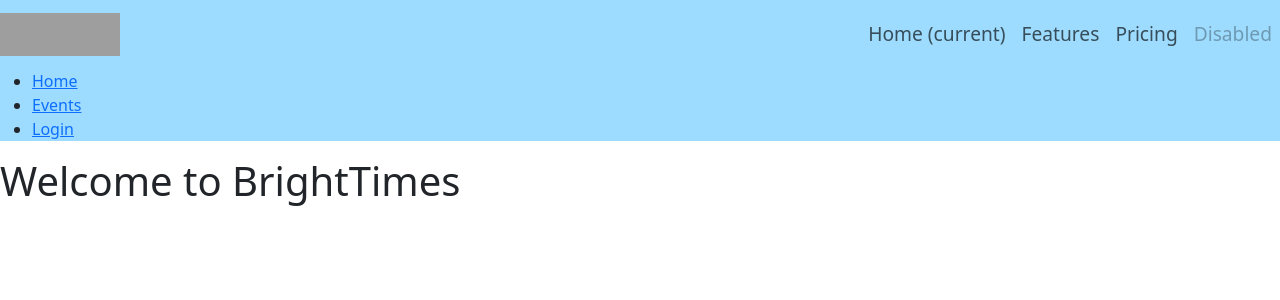
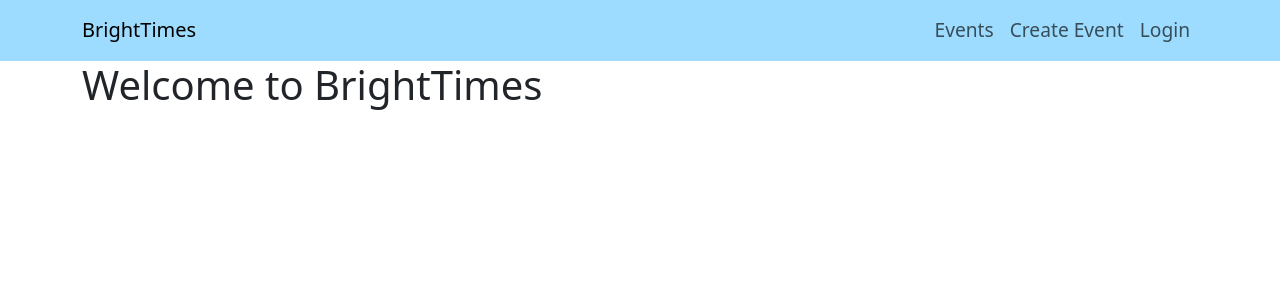
Before and after one commit to avabellaw/bright-times, a Django app: page / in a window 1280 px wide. Shown: the top 300 px of the page. Run offline with Django 5.2, Linux system fonts and the light colour scheme; parts of the project's set-up code (start-up, migrations or seed data) failed here and were passed over; grey boxes are pictures that could not be loaded.

Commit message:
Add container on homepage + nav bar items in base

```diff
--- a/home/templates/home/index.html
+++ b/home/templates/home/index.html
@@ -1,5 +1,11 @@
 {% extends 'base.html' %}
 
 {% block content %}
-    <h1>Welcome to BrightTimes</h1>
+    <div class="container">
+        <div class="row">
+            <div class="col">
+                <h1>Welcome to BrightTimes</h1>
+            </div>
+        </div>
+    </div>
 {% endblock %}
--- a/templates/base.html
+++ b/templates/base.html
@@ -1,5 +1,4 @@
 {% load static %}
-
 <!DOCTYPE html>
 <html lang="en">
     <head>
@@ -7,52 +6,57 @@
         <meta name="viewport" content="width=device-width, initial-scale=1.0">
         <meta name="description" content="Find your event today!">
         <meta name="keywords" content="Event ticket concert online gig fun people">
-
         <!-- Bootstrap CSS -->
-        <link href="https://cdn.jsdelivr.net/npm/bootstrap@5.3.3/dist/css/bootstrap.min.css" rel="stylesheet" integrity="sha384-QWTKZyjpPEjISv5WaRU9OFeRpok6YctnYmDr5pNlyT2bRjXh0JMhjY6hW+ALEwIH" crossorigin="anonymous">
-
+        <link href="https://cdn.jsdelivr.net/npm/bootstrap@5.3.3/dist/css/bootstrap.min.css"
+              rel="stylesheet"
+              integrity="sha384-QWTKZyjpPEjISv5WaRU9OFeRpok6YctnYmDr5pNlyT2bRjXh0JMhjY6hW+ALEwIH"
+              crossorigin="anonymous">
         <!-- Custom CSS -->
         <link rel="stylesheet" href="{% static 'css/style.css' %}">
         <title>
-            {% block title %}
-                BrightTimes
-            {% endblock %}
+
+            {% block title %}BrightTimes{% endblock %}
         </title>
     </head>
     <body>
         <header>
+            <div class="container">
+                <div class="row">
+                    <div class="col">
                         <nav class="navbar navbar-expand-lg navbar-light">
-                <a class="navbar-brand" href="{% url 'home' %}">
-                    <img src="{% static 'images/logo2.webp' %}" width="120" height="43" alt="Logo">
-                  </a>
-                <button class="navbar-toggler" type="button" data-toggle="collapse" data-target="#navbarNav" aria-controls="navbarNav" aria-expanded="false" aria-label="Toggle navigation">
+                            <a class="navbar-brand" href="{% url 'home' %}">BrightTimes</a>
+                            <button class="navbar-toggler"
+                                    type="button"
+                                    data-toggle="collapse"
+                                    data-target="#navbarNav"
+                                    aria-controls="navbarNav"
+                                    aria-expanded="false"
+                                    aria-label="Toggle navigation">
                                 <span class="navbar-toggler-icon"></span>
                             </button>
                             <div class="collapse navbar-collapse" id="navbarNav">
                                 <ul class="navbar-nav">
-                    <li class="nav-item active">
-                      <a class="nav-link" href="#">Home <span class="sr-only">(current)</span></a>
+                                    <li class="nav-item">
+                                        <a class="nav-link" href="#">Events</a>
                                     </li>
                                     <li class="nav-item">
-                      <a class="nav-link" href="#">Features</a>
+                                        <a class="nav-link" href="#">Create Event</a>
                                     </li>
                                     <li class="nav-item">
-                      <a class="nav-link" href="#">Pricing</a>
-                    </li>
-                    <li class="nav-item">
-                      <a class="nav-link disabled" href="#">Disabled</a>
+                                        {% if not user.is_authenticated %}
+                                            <a class="nav-link" href="{% url 'account_login' %}">Login</a>
+                                        {% else %}
+                                            <a class="nav-link" href="{% url 'acount_logout' %}">Logout</a>
+                                        {% endif %}
                                     </li>
                                 </ul>
                             </div>
                         </nav>
-            <nav>
-                <ul>
-                    <li><a href="{% url 'home' %}">Home</a></li>
-                    <li><a href="">Events</a></li>
-                    <li><a href="{% url 'account_login' %}">Login</a></li>
-                </ul>
-            </nav>
+                    </div>
+                </div>
+            </div>
         </header>
+
         {% block content %}{% endblock %}
     </body>
 </html>
```
Lines whose indentation alone changed are shown as unchanged.
